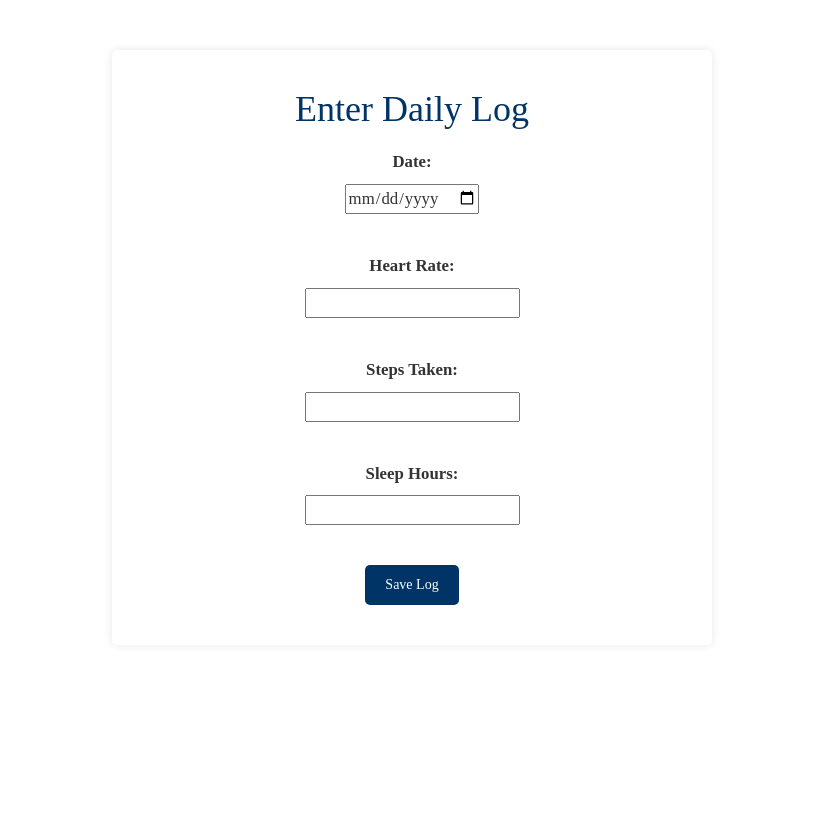
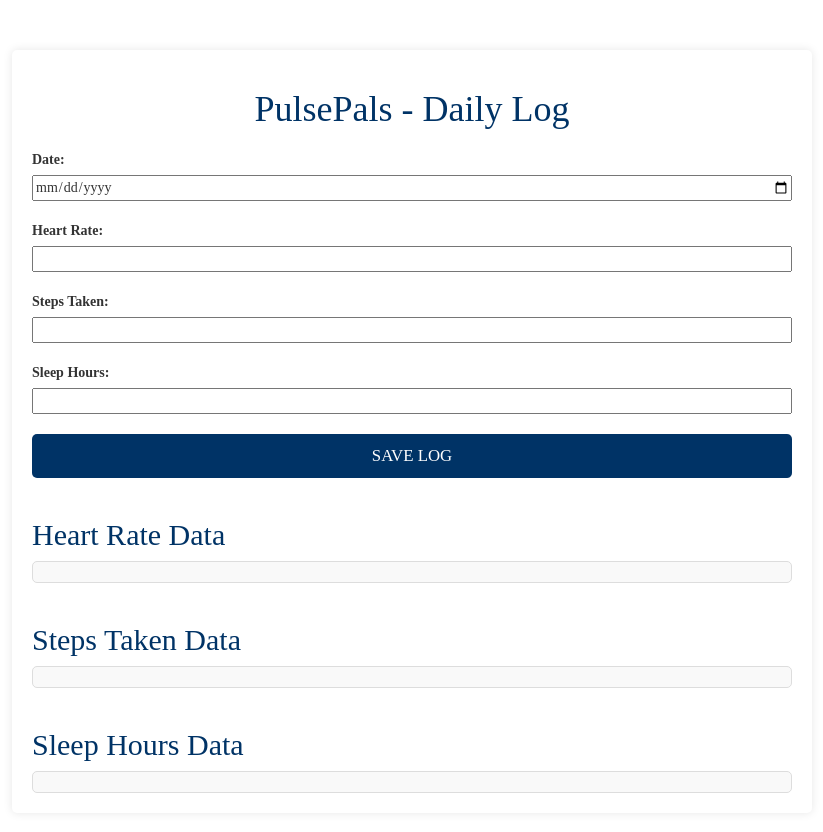
Before and after one commit to anqixxxx/dailylogform, a website: page index.html in a window 1280 px wide. Shown: the whole page, without its empty margins (228-1051 px from the left). Before the commit the page ends 800 px from the top, so only its background shows below. Drawn offline with nearby package versions, Linux system fonts and the light colour scheme.

Commit message:
Update index.html

```diff
--- a/index.html
+++ b/index.html
@@ -3,7 +3,7 @@
 <head>
   <meta charset="UTF-8">
   <meta name="viewport" content="width=device-width, initial-scale=1.0">
-  <title>Enter Daily Log</title>
+  <title>PulsePals - Daily Log</title>
   <link href="https://fonts.googleapis.com/css2?family=Great+Vibes&display=swap" rel="stylesheet">
   <link rel="stylesheet" href="https://maxcdn.bootstrapcdn.com/bootstrap/3.3.7/css/bootstrap.min.css">
   <style>
@@ -14,34 +14,42 @@
       background-color: #ffffff;
     }
     .container {
-      max-width: 600px;
+      max-width: 800px;
       margin: 50px auto;
       padding: 20px;
       background-color: #fff;
       box-shadow: 0 0 10px rgba(0, 0, 0, 0.1);
       border-radius: 5px;
-      text-align: center;
     }
     .header h1 {
       font-family: 'Times New Roman', Times, serif;
       color: #003366;
+      text-align: center;
       margin-bottom: 20px;
     }
-    form label,
-    form input,
-    form button {
+    .form-group {
+      margin-bottom: 20px;
+    }
+    .form-group label,
+    .form-group input {
       display: block;
-      margin: 10px auto;
-      font-size: 1.2em;
+      width: 100%;
+    }
+    .form-group input {
+      margin-bottom: 10px;
+      font-size: 1em;
     }
     .btn {
-      display: inline-block;
-      padding: 10px 20px;
+      display: block;
+      width: 100%;
+      padding: 10px;
       background-color: #003366;
       color: #fff;
-      text-decoration: none;
+      border: none;
       border-radius: 5px;
-      border: none;
+      text-transform: uppercase;
+      font-size: 1.2em;
+      cursor: pointer;
       transition: background-color 0.3s ease;
     }
     .btn:hover {
@@ -51,29 +59,69 @@
       margin-top: 20px;
       font-size: 1.2em;
       color: green;
+      text-align: center;
+    }
+    .data-container {
+      margin-top: 40px;
+    }
+    .data-container h2 {
+      font-family: 'Times New Roman', Times, serif;
+      color: #003366;
+      margin-bottom: 10px;
+    }
+    .data-list {
+      border: 1px solid #ddd;
+      padding: 10px;
+      border-radius: 5px;
+      background-color: #f9f9f9;
     }
   </style>
 </head>
 <body>
   <div class="container">
     <div class="header">
-      <h1>Enter Daily Log</h1>
+      <h1>PulsePals - Daily Log</h1>
     </div>
+
+    <!-- Form to enter daily log data -->
     <form id="logForm">
-      <label for="date">Date:</label>
-      <input type="date" id="date" name="date" required><br>
-      <label for="heartRate">Heart Rate:</label>
-      <input type="number" id="heartRate" name="heartRate" required><br>
-      <label for="stepsTaken">Steps Taken:</label>
-      <input type="number" id="stepsTaken" name="stepsTaken" required><br>
-      <label for="sleepHours">Sleep Hours:</label>
-      <input type="number" id="sleepHours" name="sleepHours" step="0.1" required><br>
+      <div class="form-group">
+        <label for="date">Date:</label>
+        <input type="date" id="date" name="date" required>
+      </div>
+      <div class="form-group">
+        <label for="heartRate">Heart Rate:</label>
+        <input type="number" id="heartRate" name="heartRate" required>
+      </div>
+      <div class="form-group">
+        <label for="stepsTaken">Steps Taken:</label>
+        <input type="number" id="stepsTaken" name="stepsTaken" required>
+      </div>
+      <div class="form-group">
+        <label for="sleepHours">Sleep Hours:</label>
+        <input type="number" id="sleepHours" name="sleepHours" step="0.1" required>
+      </div>
       <button type="submit" class="btn">Save Log</button>
     </form>
     <div id="message" class="message"></div>
+
+    <!-- Sections to display saved logs -->
+    <div class="data-container">
+      <h2>Heart Rate Data</h2>
+      <div id="heartRateContainer" class="data-list"></div>
+    </div>
+    <div class="data-container">
+      <h2>Steps Taken Data</h2>
+      <div id="stepsTakenContainer" class="data-list"></div>
+    </div>
+    <div class="data-container">
+      <h2>Sleep Hours Data</h2>
+      <div id="sleepHoursContainer" class="data-list"></div>
+    </div>
   </div>
 
   <script>
+    // Function to save data to localStorage
     document.getElementById('logForm').addEventListener('submit', function(event) {
       event.preventDefault();
 
@@ -98,7 +146,33 @@
       localStorage.setItem('dailyLogs', JSON.stringify(logs));
 
       document.getElementById('message').innerText = 'Log saved locally!';
+
+      // Update displayed data
+      displayData();
     });
+
+    // Function to display saved data
+    function displayData() {
+      const logs = JSON.parse(localStorage.getItem('dailyLogs')) || {};
+
+      const heartRateContainer = document.getElementById('heartRateContainer');
+      const stepsTakenContainer = document.getElementById('stepsTakenContainer');
+      const sleepHoursContainer = document.getElementById('sleepHoursContainer');
+
+      heartRateContainer.innerHTML = '';
+      stepsTakenContainer.innerHTML = '';
+      sleepHoursContainer.innerHTML = '';
+
+      for (const date in logs) {
+        const log = logs[date];
+        heartRateContainer.innerHTML += `<p>${date}: ${log.heartRate} BPM</p>`;
+        stepsTakenContainer.innerHTML += `<p>${date}: ${log.stepsTaken} steps</p>`;
+        sleepHoursContainer.innerHTML += `<p>${date}: ${log.sleepHours} hours</p>`;
+      }
+    }
+
+    // Initialize data display on page load
+    displayData();
   </script>
 </body>
 </html>
```
